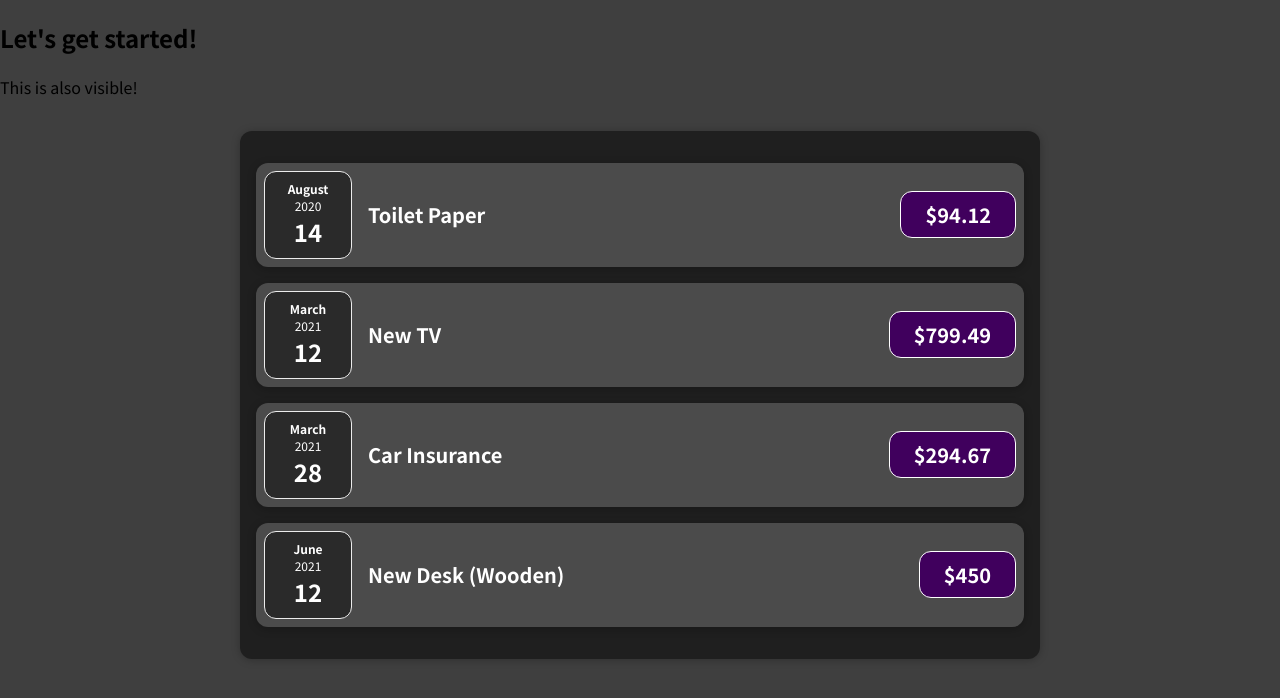
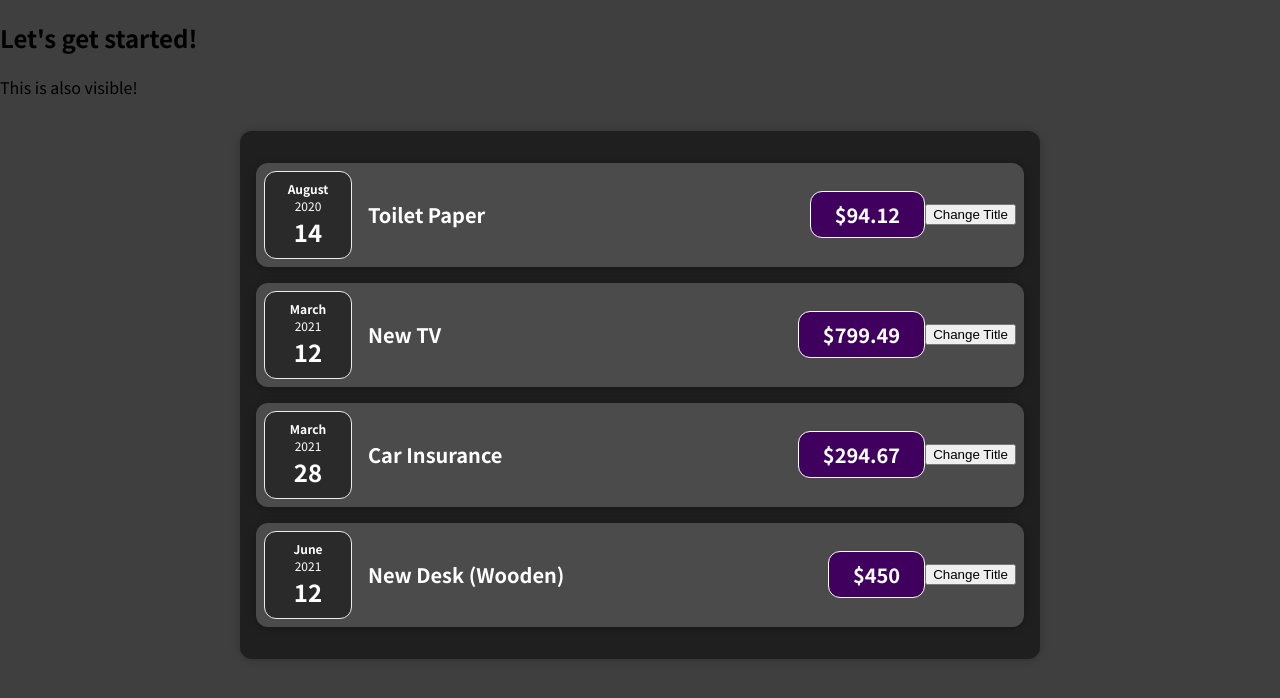
Before and after one commit to cdspaceNoob/React-complete-guide, a React (Create React App) app: page / in a window 1280 px wide. Shown: the top 698 px of the page. Built offline with nearby package versions, Linux system fonts and the light colour scheme.

Commit message:
useState

```diff
--- a/src/App.js
+++ b/src/App.js
@@ -1,7 +1,8 @@
-import ExpensItem from "./components/ExpenseItem";
-import Expenses from "./components/Expenses";
+import React from "react";
+import ExpensItem from "./components/Expenses/ExpenseItem";
+import Expenses from "./components/Expenses/Expenses";
 
-function App() {
+const App = () => {
   const expenses = [
     {
       id: 'e1',
@@ -24,6 +25,12 @@ function App() {
     },
   ];
 
+
+  // return React.createElement('div', {},
+  //   React.createElement('h2', {}, 'Let\'s get started!'),
+  //   React.createElement(Expenses, { items: expenses })
+  // );
+
   return (
     <div>
       <h2>Let's get started!</h2>
@@ -36,7 +43,7 @@ function App() {
       <ExpensItem title={expenses[3].title} amount={expenses[3].amount} date={expenses[3].date} /> */}
 
       {/* props에 data라는 이름으로 expenses를 보내겠다. */}
-      <Expenses data={expenses} />
+      <Expenses items={expenses} />
     </div>
   );
 
--- a/src/components/Expenses.js
+++ /dev/null
@@ -1,15 +0,0 @@
-import ExpensItem from "./ExpenseItem";
-import './Expenses.css';
-
-function Expenses(props) { //props는 expenses 배열.(객체를 4개 담고 있다)
-    return (
-        <div className="expenses">
-            <ExpensItem title={props.data[0].title} amount={props.data[0].amount} date={props.data[0].date} />
-            <ExpensItem title={props.data[1].title} amount={props.data[1].amount} date={props.data[1].date} />
-            <ExpensItem title={props.data[2].title} amount={props.data[2].amount} date={props.data[2].date} />
-            <ExpensItem title={props.data[3].title} amount={props.data[3].amount} date={props.data[3].date} />
-        </div>
-    );
-}
-
-export default Expenses;
--- a/src/components/ExpenseItem.css
+++ b/src/components/Expenses/ExpenseItem.css
@@ -2,10 +2,8 @@
   display: flex;
   justify-content: space-between;
   align-items: center;
-  box-shadow: 0 2px 8px rgba(0, 0, 0, 0.25);
   padding: 0.5rem;
   margin: 1rem 0;
-  border-radius: 12px;
   background-color: #4b4b4b;
 }
 
--- a/src/components/ExpenseItem.js
+++ b/src/components/Expenses/ExpenseItem.js
@@ -1,7 +1,21 @@
+import { useState } from 'react';
+
 import ExpenseDate from './ExpenseDate';
+import Card from '../UI/Card';
 import './ExpenseItem.css';
 
 function ExpensItem(props) {
+    const [title, setTitle] = useState(props.title);
+    // console.log('ExpensItem evaluated by React');
+    // let title = props.title;
+
+    const clickHandler = () => {
+        console.log('ExpensItem evaluated by React');
+        console.log('Clicked!');
+        // title = 'changed title!';
+        setTitle('changed title!');
+        console.log(title);
+    }
 
     // month는 0부터 시작한다. 1월은 0이 된다.
     // 이는 React와는 관련 없는 단순히 JavaScript 코드다.
@@ -10,15 +24,16 @@ function ExpensItem(props) {
     const expenseAmount = 321.5;
 
     return (
-        <div className='expense-item'>
+        <Card className='expense-item'>
             <ExpenseDate date={props.date} />
             {/* expenseDate는 객체이므로 이를 곧장 문자열로 출력할 수는 없다. 변환이 필요하다. */}
             {/* <div>{props.date.toISOString()}</div> */}
             <div className='expense-item__description'>
-                <h2>{props.title}</h2>
+                <h2>{title}</h2>
                 <div className='expense-item__price'>${props.amount}</div>
             </div>
-        </div>
+            <button onClick={clickHandler}>Change Title</button>
+        </Card>
     );
 
 }
--- a/src/components/Expenses.css
+++ b/src/components/Expenses/Expenses.css
@@ -4,6 +4,4 @@
   margin: 2rem auto;
   width: 50rem;
   max-width: 95%;
-  border-radius: 12px;
-  box-shadow: 0 1px 8px rgba(0, 0, 0, 0.25);
 }
--- /dev/null
+++ b/src/components/Expenses/Expenses.js
@@ -0,0 +1,16 @@
+import Card from "../UI/Card";
+import ExpensItem from "./ExpenseItem";
+import './Expenses.css';
+
+function Expenses(props) { //props는 expenses 배열.(객체를 4개 담고 있다)
+    return (
+        <Card className="expenses">
+            <ExpensItem title={props.items[0].title} amount={props.items[0].amount} date={props.items[0].date} />
+            <ExpensItem title={props.items[1].title} amount={props.items[1].amount} date={props.items[1].date} />
+            <ExpensItem title={props.items[2].title} amount={props.items[2].amount} date={props.items[2].date} />
+            <ExpensItem title={props.items[3].title} amount={props.items[3].amount} date={props.items[3].date} />
+        </Card>
+    );
+}
+
+export default Expenses;
--- /dev/null
+++ b/src/components/UI/Card.css
@@ -0,0 +1,4 @@
+.card {
+  border-radius: 12px;
+  box-shadow: 0 1px 8px rgba(0, 0, 0, 0.25);
+}
--- /dev/null
+++ b/src/components/UI/Card.js
@@ -0,0 +1,13 @@
+import './Card.css';
+
+function Card(props) {
+    // console.log(props.className);
+    const classes = 'card ' + props.className;
+    return (
+        <div className={classes}>
+            {props.children}
+        </div>
+    );
+}
+
+export default Card;
```
Also changed, not shown: src/components/Expenses/ExpenseDate.css (renamed from src/components/ExpenseDate.css), src/components/Expenses/ExpenseDate.js (renamed from src/components/ExpenseDate.js).
